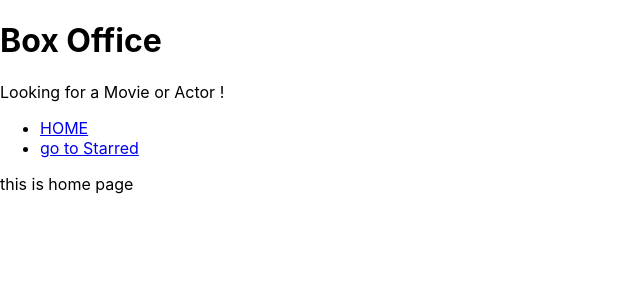
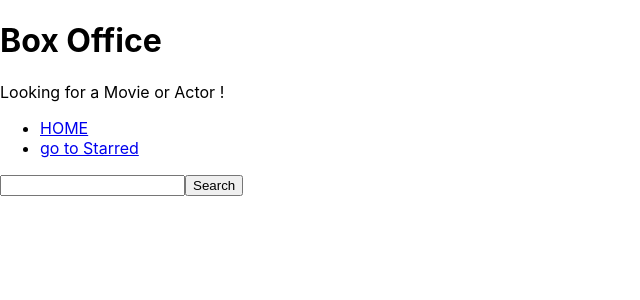
Before and after one commit to Sumitbisht2000/box-office, a React (Create React App) app in the folder box-office1/: page / in a window 1280 px wide. Shown: the top 300 px of the page, without its empty margins (0-640 px from the left). Built offline with nearby package versions, Linux system fonts and the light colour scheme.

Commit message:
created and fetched

```diff
--- a/box-office1/src/App.js
+++ b/box-office1/src/App.js
@@ -5,11 +5,9 @@
 import Starred from "./Pages/Starred";
 function App() {
   return (
-
-
     <Switch>
 
-    <Route  exact path ="/">
+     <Route  exact path ="/">
         <Home/>
     </Route>
 
--- a/box-office1/src/Pages/Home.js
+++ b/box-office1/src/Pages/Home.js
@@ -1,9 +1,31 @@
-import React from 'react';
+import React,{ useState } from 'react';
 import MainPageLayout from '../component/MainPageLayout';
 
  const Home = () => {
+  const [input, setInput]= useState('');
+  const onSearch =() =>
+  {
+    //https://api.tvmaze.com/search/shows?q=men
+    fetch(`https://api.tvmaze.com/search/shows?q=${input}`).then(r=>r.json()).then(result=>{
+      console.log(result);
+    })
+  }
+  const onInputChange  = (ev)=>{
+    setInput(ev.target.value);
+  }
+  const onKeyDown = (ev)=>
+  {
+    if(ev.keyCode===13)
+    {
+      onSearch()
+    }
+  };
+
   return (
-    <MainPageLayout>this is home page</MainPageLayout>
+    <MainPageLayout>
+      <input type="text" onChange={onInputChange} onKeyDown={onKeyDown} value={input}/>
+      <button type='button' onClick={onSearch}>Search</button>
+    </MainPageLayout>
   )
 }
-export default Home
+export default Home;
```
